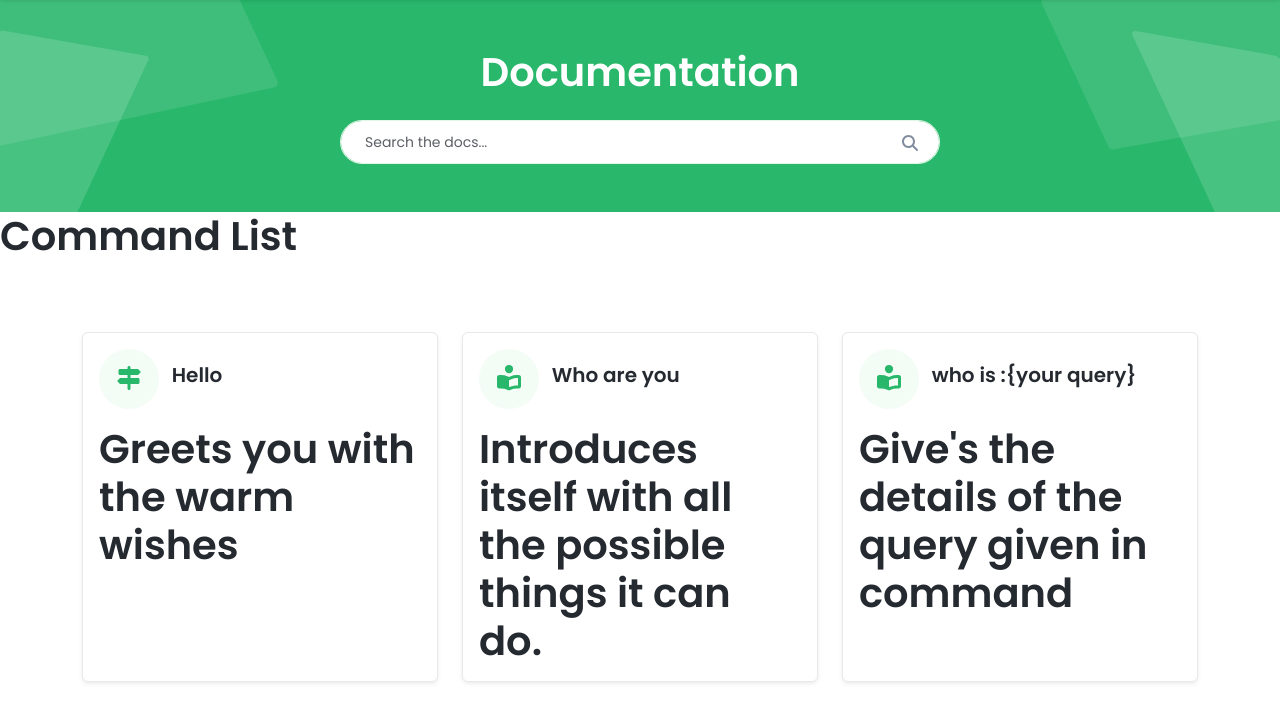
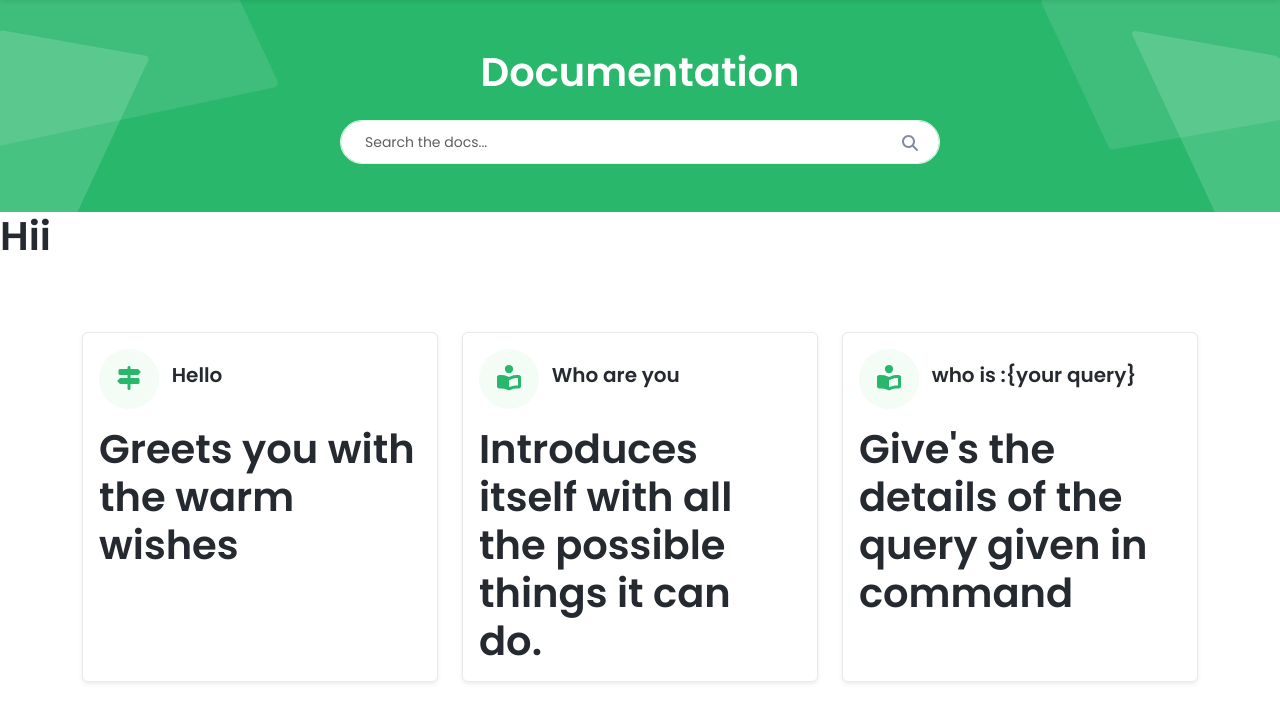
Before and after one commit to gourav-gk/ShroteDocs, a plain HTML site: page index.html in a window 1280 px wide. Shown: the part 69-780 px from the top of the page. Drawn offline with nearby package versions, Linux system fonts and the light colour scheme.

Commit message:
Update index.html

```diff
--- a/index.html
+++ b/index.html
@@ -60,7 +60,7 @@
              </div>
 	    </div>
     </div>
-	<h1 style="align-item:center">Command List</h1>
+	<h1>Hii</h1>
    <div class="page-content">
 	    <div class="container">
 		    <h1><Command List</h1>
```
